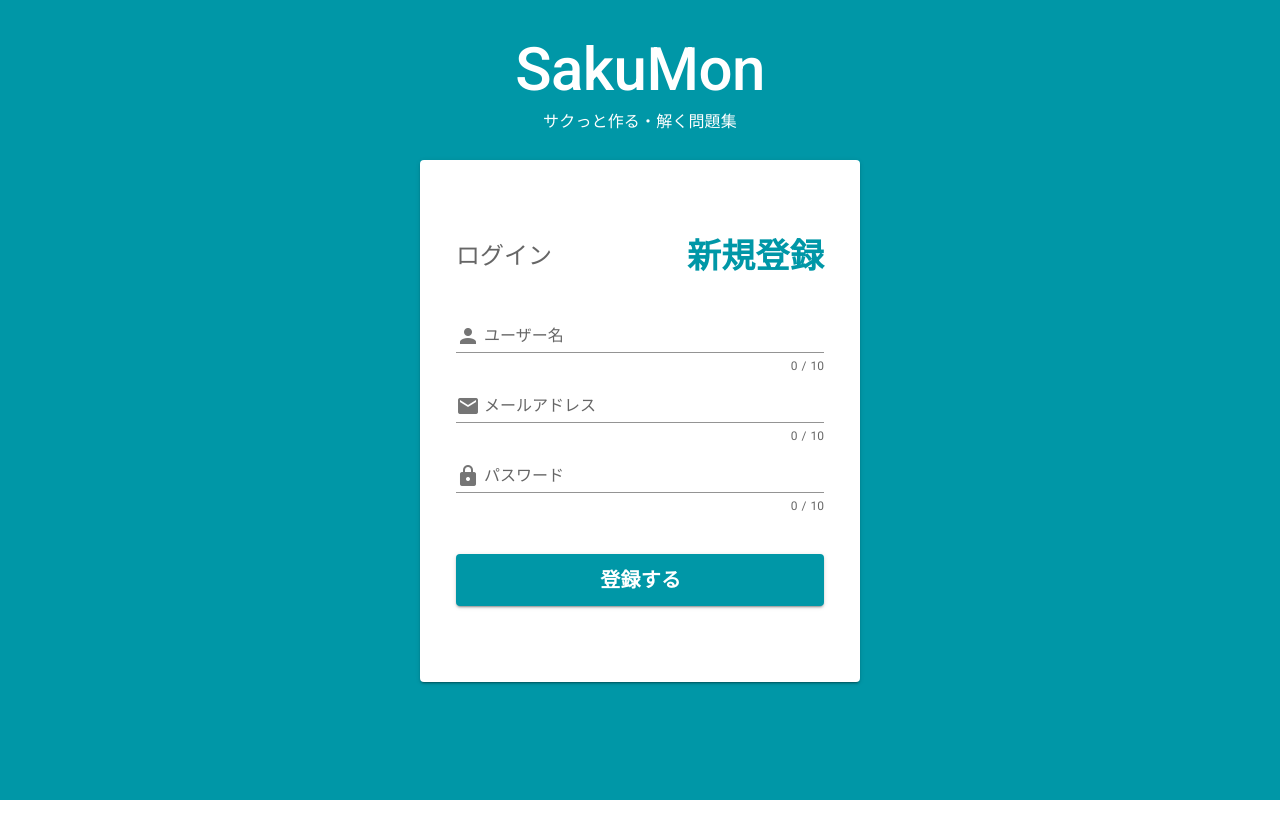
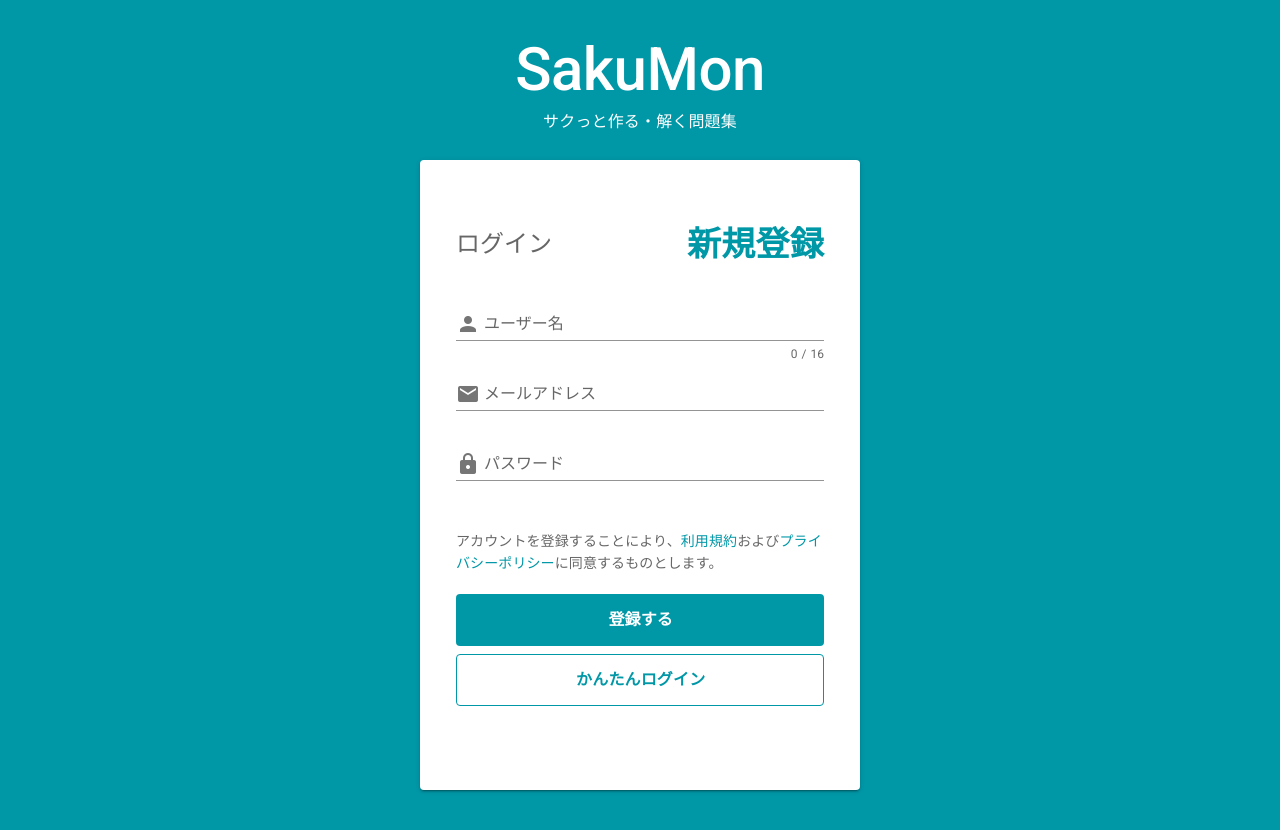
Before and after one commit to suzukey/portfolio-sakumon, a Nuxt app in the folder frontend/app/: page /register in a window 1280 px wide. Before the commit the page ends 800 px from the top, so only its background shows below. Built offline with nearby package versions, Linux system fonts and the light colour scheme.

Commit message:
認証系ページレイアウトの完成

```diff
--- a/frontend/app/layouts/auth.vue
+++ b/frontend/app/layouts/auth.vue
@@ -1,8 +1,8 @@
 <template>
   <v-app>
-    <v-main class="primary text-center white--text" style="min-width: 320px;">
+    <v-main class="primary" style="min-width: 320px;">
       <v-container class="py-10">
-        <v-row>
+        <v-row class="text-center white--text">
           <v-col col="12">
             <div class="title text-h3 text-sm-h2 font-weight-medium">
               <nuxt-link to="/">SakuMon</nuxt-link>
@@ -14,7 +14,11 @@
         </v-row>
         <v-row>
           <v-col col="12">
-            <v-card light class="ma-auto px-5 py-15" style="max-width: 440px;">
+            <v-card
+              light
+              class="ma-auto px-5 py-7 py-sm-12"
+              style="max-width: 440px;"
+            >
               <nuxt />
             </v-card>
           </v-col>
--- a/frontend/app/pages/login.vue
+++ b/frontend/app/pages/login.vue
@@ -4,20 +4,44 @@
     <v-form @submit.prevent="submit">
       <v-text-field
         v-model="email"
-        :counter="10"
         prepend-inner-icon="mdi-email"
         label="メールアドレス"
       />
       <v-text-field
         v-model="password"
         type="password"
-        :counter="10"
         prepend-inner-icon="mdi-lock"
         label="パスワード"
       />
-      <v-btn type="submit" block color="primary" x-large class="mt-10">
-        <span class="font-weight-bold text-h6">ログイン</span>
+      <v-checkbox
+        v-model="autoLogin"
+        hide-details
+        class="mt-7 mb-5"
+        label="ログインしたままにする"
+      ></v-checkbox>
+      <v-btn
+        type="submit"
+        block
+        color="primary"
+        depressed
+        x-large
+        class="mb-0 mt-2"
+      >
+        <span class="font-weight-bold text-subtitle-1">ログイン</span>
       </v-btn>
+      <v-btn
+        type="submit"
+        block
+        color="primary"
+        outlined
+        x-large
+        class="mb-0 mt-2"
+      >
+        <span class="font-weight-bold text-subtitle-1">かんたんログイン</span>
+      </v-btn>
+      <p class="forgot text-right mb-0 mt-5">
+        <nuxt-link to="forgot-password">パスワードを忘れた場合</nuxt-link>
+      </p>
     </v-form>
   </v-card-text>
 </template>
@@ -33,6 +57,7 @@ export default {
     return {
       email: '',
       password: '',
+      autoLogin: false,
     }
   },
   head() {
@@ -43,3 +68,9 @@ export default {
   layout: 'auth',
 }
 </script>
+
+<style scoped>
+.forgot a {
+  text-decoration: none;
+}
+</style>
--- a/frontend/app/pages/register.vue
+++ b/frontend/app/pages/register.vue
@@ -4,25 +4,47 @@
     <v-form @submit.prevent="submit">
       <v-text-field
         v-model="name"
-        :counter="10"
+        :counter="16"
         prepend-inner-icon="mdi-account"
         label="ユーザー名"
       />
       <v-text-field
         v-model="email"
-        :counter="10"
         prepend-inner-icon="mdi-email"
         label="メールアドレス"
       />
       <v-text-field
         v-model="password"
         type="password"
-        :counter="10"
         prepend-inner-icon="mdi-lock"
         label="パスワード"
       />
-      <v-btn type="submit" block color="primary" x-large class="mt-10">
-        <span class="font-weight-bold text-h6">登録する</span>
+      <p class="agrees text-left mt-7 mb-5">
+        <span>アカウントを登録することにより、</span>
+        <nuxt-link to="terms">利用規約</nuxt-link>
+        <span>および</span>
+        <nuxt-link to="privacy">プライバシーポリシー</nuxt-link>
+        <span>に同意するものとします。</span>
+      </p>
+      <v-btn
+        type="submit"
+        block
+        color="primary"
+        depressed
+        x-large
+        class="mb-0 mt-2"
+      >
+        <span class="font-weight-bold text-subtitle-1">登録する</span>
+      </v-btn>
+      <v-btn
+        type="submit"
+        block
+        color="primary"
+        outlined
+        x-large
+        class="mb-5 mt-2"
+      >
+        <span class="font-weight-bold text-subtitle-1">かんたんログイン</span>
       </v-btn>
     </v-form>
   </v-card-text>
@@ -50,3 +72,9 @@ export default {
   layout: 'auth',
 }
 </script>
+
+<style scoped>
+.agrees a {
+  text-decoration: none;
+}
+</style>
```
